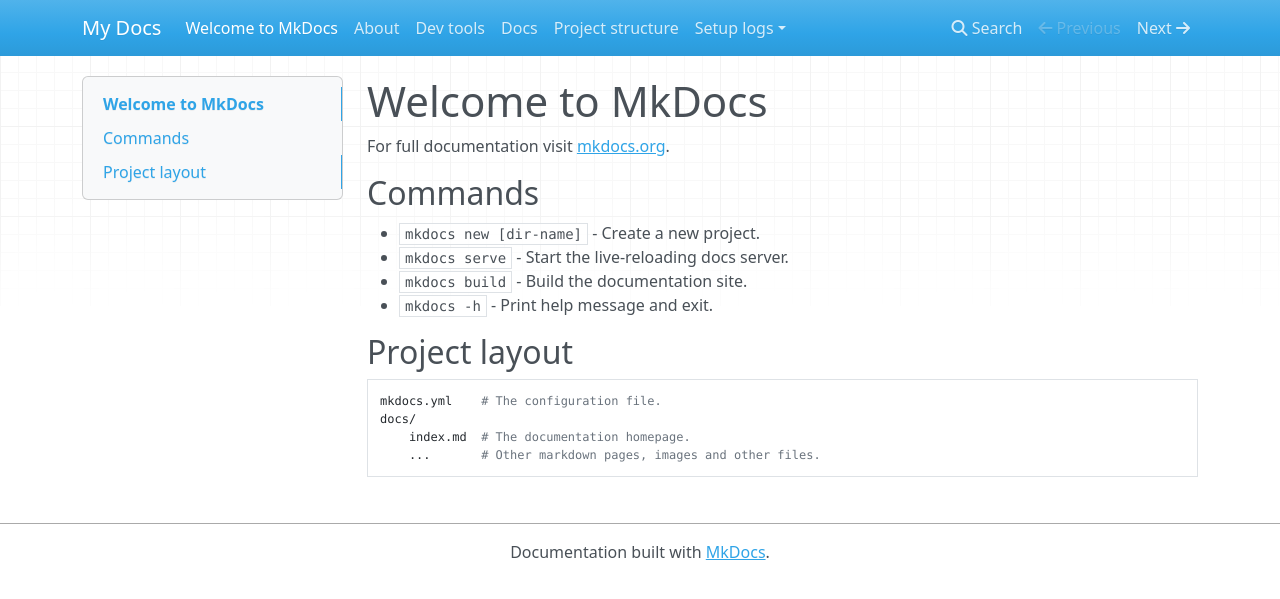
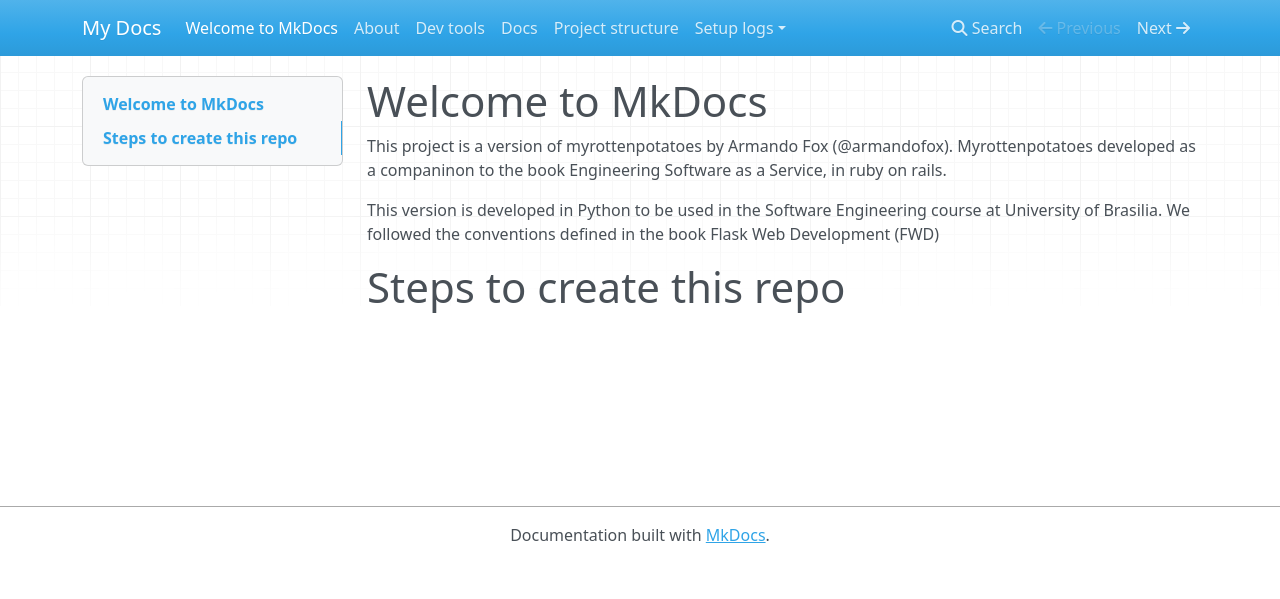
Before and after one commit to gabrielsr/rottenpotatoes, an MkDocs documentation site: the page built from docs/index.md, in a window 1280 px wide. Shown: the top 599 px of the page. Built offline with MkDocs 1.6.1, drawn with Linux system fonts in a browser that asks for light colours; nearby versions of some CDN libraries.

```diff
--- a/docs/index.md
+++ b/docs/index.md
@@ -1,17 +1,12 @@
 # Welcome to MkDocs
 
-For full documentation visit [mkdocs.org](https://www.mkdocs.org).
+This project is a version of myrottenpotatoes by Armando Fox (@armandofox).
+Myrottenpotatoes developed as a companinon to the book Engineering Software as a Service, in ruby on rails.
 
-## Commands
+This version is developed in Python to be used in the Software Engineering course at University of Brasilia.
+We followed the conventions defined in the book Flask Web Development (FWD)
 
-* `mkdocs new [dir-name]` - Create a new project.
-* `mkdocs serve` - Start the live-reloading docs server.
-* `mkdocs build` - Build the documentation site.
-* `mkdocs -h` - Print help message and exit.
 
-## Project layout
 
-    mkdocs.yml    # The configuration file.
-    docs/
-        index.md  # The documentation homepage.
-        ...       # Other markdown pages, images and other files.
+
+# Steps to create this repo
--- a/pyproject.toml
+++ b/pyproject.toml
@@ -7,6 +7,7 @@ readme = "README.md"
 
 [tool.poetry.dependencies]
 python = "^3.10"
+flask = "^2.2.3"
 
 
 [tool.poetry.group.test]  # This part can be left out
```
Also changed, not shown: docs/dev_tools.md (+10 -1 lines), app/__init__.py (added), docs/setup_logs/step3_setup_an_initial_application.md (added), 3 other files.
